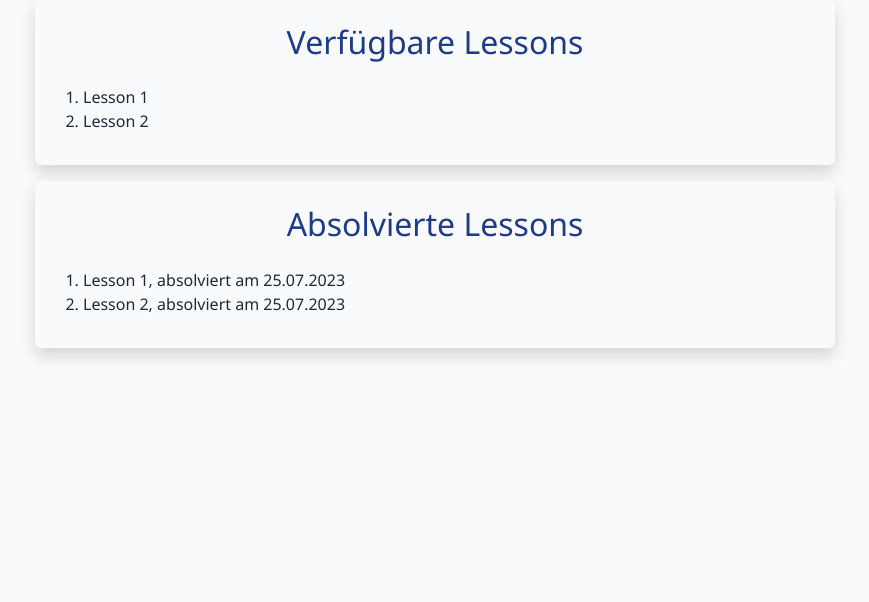
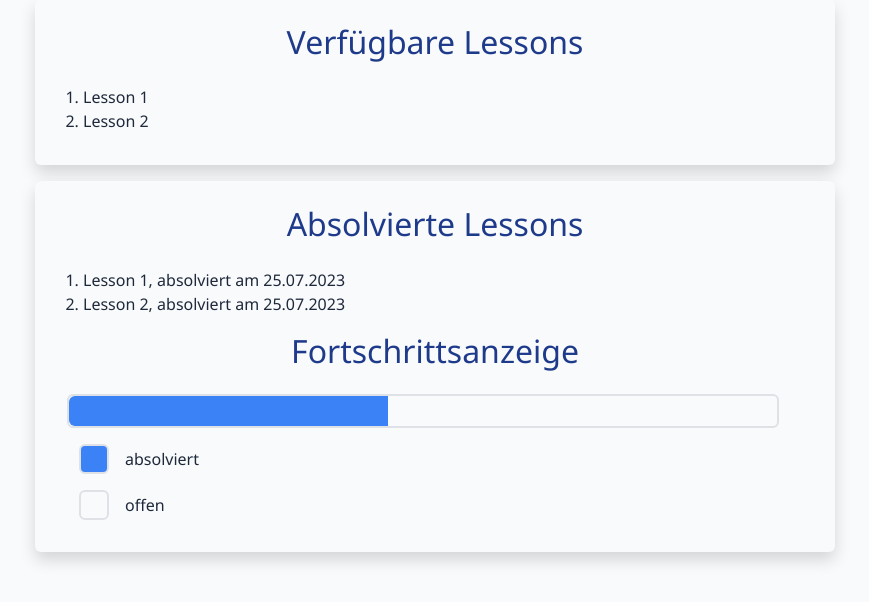
Before and after one commit to Florian-code-s/Webtechnologien---Projekt---WS2025, a PHP site: page / in a window 1280 px wide. Shown: the part 177-779 px from the top of the page, without its empty margins (205-1074 px from the left). Run offline with PHP 8.4, Linux system fonts and the light colour scheme; the visitor is signed in with stand-in values (Sample User, id 1).

Commit message:
Fortschrittsanzeige

```diff
--- a/pages/finishedLessons.php
+++ b/pages/finishedLessons.php
@@ -24,6 +24,7 @@ $finishedLessons = getFinishedLessons();
                             ?>
                         </ol>
                     </div>
+                    <?php require_once __DIR__ . "/../pages/finishedLessonsDiagram.php"; ?>
                 </div>
             </div>
         </div>
--- /dev/null
+++ b/pages/finishedLessonsDiagram.php
@@ -0,0 +1,26 @@
+<?php if (isset($IsLoggedIn) && $IsLoggedIn): ?>
+    <!-- Wenn eingeloggt -->
+    <section class="finishedLessonsDiagram">
+        <h2 class="card-title mb-4 mt-2 text-center finishedLessonsDiagram__title">Fortschrittsanzeige</h2>
+        <div class="d-flex justify-content-center align-items-center min-vh-10">
+            <div class="container mx-3 mb-3">
+                <div class="row rounded border border-2" style="max-width: 100%">
+                    <div class="finishedLessonsDigramFinished rounded-start" style="width: 45%; height: 30px">
+                    </div>
+                </div>
+            </div>
+        </div>
+        <div class="container mx-3">
+            <div class="d-flex align-items-center mb-3">
+                <div class="finishedLessonsDigramFinished rounded border border-2 me-3" style="width: 30px; height: 30px;">
+                </div>
+                <span>absolviert</span>
+            </div>
+
+            <div class="d-flex align-items-center mb-3">
+                <div class="rounded border border-2 me-3" style="width: 30px; height: 30px;"></div>
+                <span>offen</span>
+            </div>
+        </div>
+    </section>
+<?php endif; ?>
--- a/public/css/style.css
+++ b/public/css/style.css
@@ -121,7 +121,7 @@ body {
             border: none;
         }
 
-        .finishedLessons__card--title {
+        .finishedLessons__card--title, .finishedLessonsDiagram__title {
             color: #1E3A8A;
         }
 
@@ -150,3 +150,7 @@ body {
           height: auto;
           width: auto;
         }
+
+        .finishedLessonsDigramFinished {
+          background-color: #3B82F6;
+        }
--- a/public/index.php
+++ b/public/index.php
@@ -21,7 +21,7 @@ if (isset($_SESSION["logged_in"]) && $_SESSION["logged_in"]) {
 $page = $_GET['page'] ?? 'home';
 
 
-$allowedPages = ['home', 'about', 'login', 'register', 'logout', 'finishedLessons', 'lessons', 'changePassword', 'profile', 'wiki', 'wiki_selectors', 'wiki_box_model', 'wiki_flexbox', 'wiki_typography'];
+$allowedPages = ['home', 'about', 'login', 'register', 'logout', 'finishedLessons', 'finishedLessonsDiagram', 'lessons', 'changePassword', 'profile', 'wiki', 'wiki_selectors', 'wiki_box_model', 'wiki_flexbox', 'wiki_typography'];
 
 if (!in_array($page, $allowedPages)) {
     $page = 'home';
```
